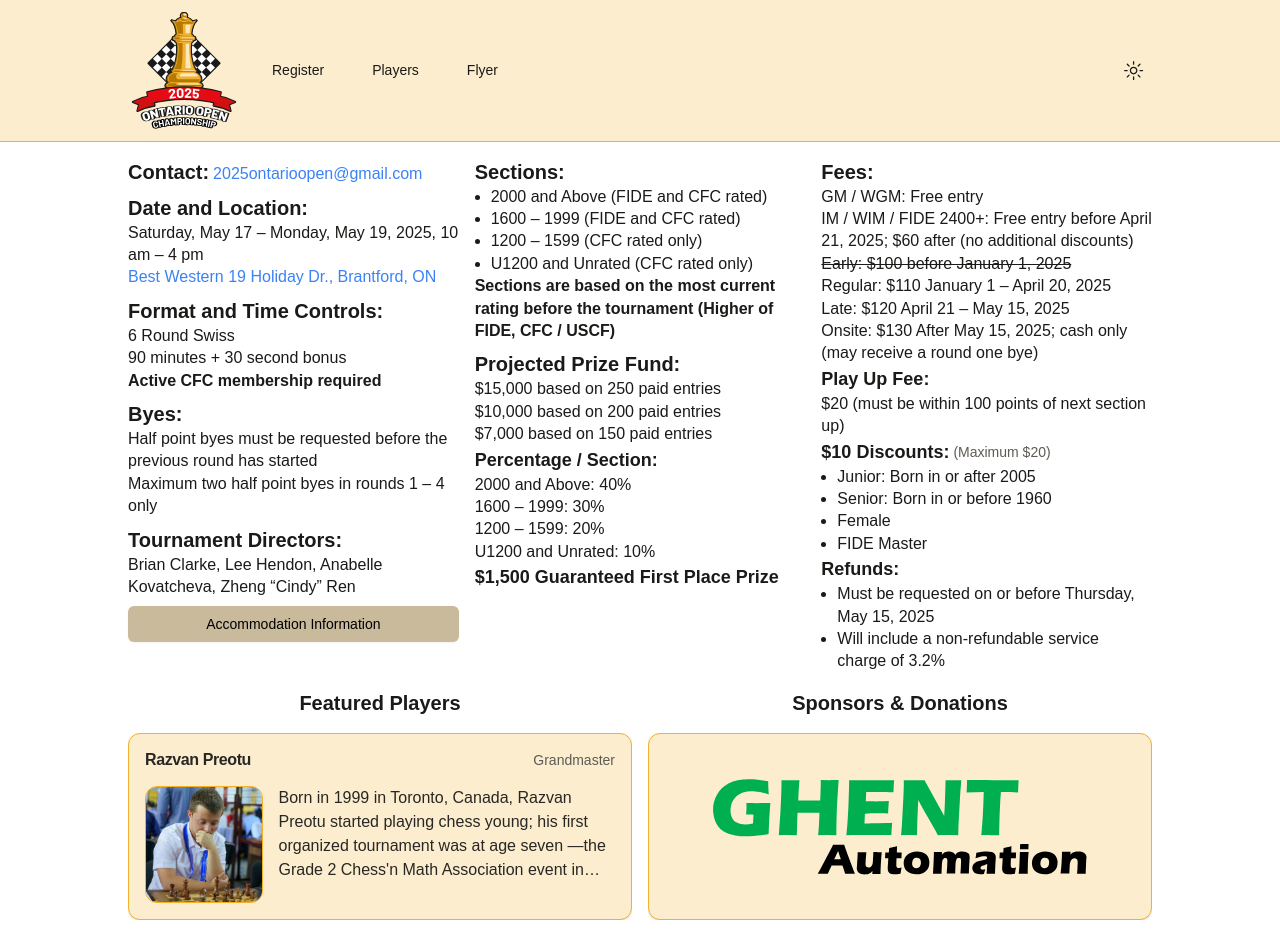
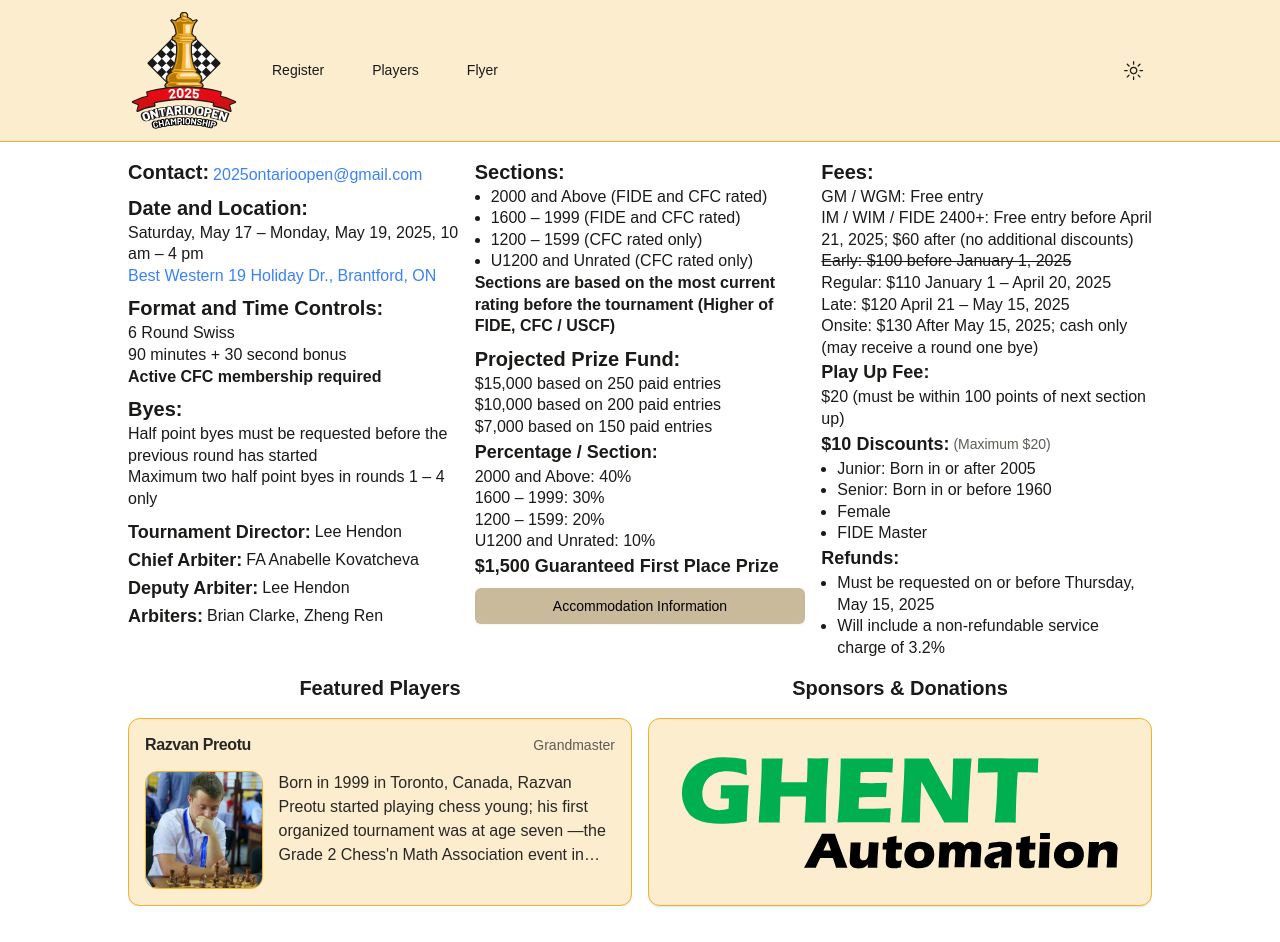
Before and after one commit to debobrad579/2025ontarioopen, a Next.js app: page / in a window 1280 px wide. Built offline with nearby package versions, Linux system fonts and the light colour scheme.

Commit message:
Updated Tournament Directors section and fixed bug in Safari

```diff
--- a/src/app/page.tsx
+++ b/src/app/page.tsx
@@ -15,7 +15,7 @@
 export default function Home() {
   return (
     <>
-      <div className="flex gap-4 flex-col lg:flex-row leading-[1.4]">
+      <div className="flex gap-4 flex-col lg:flex-row leading-[1.35]">
         <div className="flex-1 space-y-2">
           <div className="flex flex-wrap gap-1 items-end">
             <h2 className="font-bold text-xl">Contact:</h2>
@@ -54,11 +54,51 @@
             <p>Maximum two half point byes in rounds 1 &ndash; 4 only</p>
           </div>
           <div>
-            <h2 className="font-bold text-xl">Tournament Directors:</h2>
-            <p>
-              Brian Clarke, Lee Hendon, Anabelle Kovatcheva, Zheng
-              &ldquo;Cindy&rdquo; Ren
-            </p>
+            <div className="flex flex-wrap gap-1 items-center">
+              <h3 className="font-bold text-lg">Tournament Director:</h3>
+              <p>Lee Hendon</p>
+            </div>
+            <div className="flex flex-wrap gap-1 items-center">
+              <h3 className="font-bold text-lg">Chief Arbiter:</h3>
+              <p>FA Anabelle Kovatcheva</p>
+            </div>
+            <div className="flex flex-wrap gap-1 items-center">
+              <h3 className="font-bold text-lg">Deputy Arbiter:</h3>
+              <p>Lee Hendon</p>
+            </div>
+            <div className="flex flex-wrap gap-1 items-center">
+              <h3 className="font-bold text-lg">Arbiters:</h3>
+              <p>Brian Clarke, Zheng Ren</p>
+            </div>
+          </div>
+        </div>
+        <div className="flex-1 space-y-2">
+          <div>
+            <h2 className="font-bold text-xl">Sections:</h2>
+            <ul className="list-disc pl-4">
+              <li>2000 and Above (FIDE and CFC rated)</li>
+              <li>1600 &ndash; 1999 (FIDE and CFC rated)</li>
+              <li>1200 &ndash; 1599 (CFC rated only)</li>
+              <li>U1200 and Unrated (CFC rated only)</li>
+            </ul>
+            <b>
+              Sections are based on the most current rating before the
+              tournament (Higher of FIDE, CFC / USCF)
+            </b>
+          </div>
+          <div>
+            <h2 className="font-bold text-xl">Projected Prize Fund:</h2>
+            <p>$15,000 based on 250 paid entries</p>
+            <p>$10,000 based on 200 paid entries</p>
+            <p>$7,000 based on 150 paid entries</p>
+            <h3 className="font-bold text-lg">Percentage / Section:</h3>
+            <p>2000 and Above: 40%</p>
+            <p>1600 &ndash; 1999: 30%</p>
+            <p>1200 &ndash; 1599: 20%</p>
+            <p>U1200 and Unrated: 10%</p>
+            <h3 className="font-bold text-lg">
+              $1,500 Guaranteed First Place Prize
+            </h3>
           </div>
           <Dialog>
             <DialogTrigger asChild>
@@ -125,35 +165,6 @@
               </ScrollArea>
             </DialogContent>
           </Dialog>
-        </div>
-        <div className="flex-1 space-y-2">
-          <div>
-            <h2 className="font-bold text-xl">Sections:</h2>
-            <ul className="list-disc pl-4">
-              <li>2000 and Above (FIDE and CFC rated)</li>
-              <li>1600 &ndash; 1999 (FIDE and CFC rated)</li>
-              <li>1200 &ndash; 1599 (CFC rated only)</li>
-              <li>U1200 and Unrated (CFC rated only)</li>
-            </ul>
-            <b>
-              Sections are based on the most current rating before the
-              tournament (Higher of FIDE, CFC / USCF)
-            </b>
-          </div>
-          <div>
-            <h2 className="font-bold text-xl">Projected Prize Fund:</h2>
-            <p>$15,000 based on 250 paid entries</p>
-            <p>$10,000 based on 200 paid entries</p>
-            <p>$7,000 based on 150 paid entries</p>
-            <h3 className="font-bold text-lg">Percentage / Section:</h3>
-            <p>2000 and Above: 40%</p>
-            <p>1600 &ndash; 1999: 30%</p>
-            <p>1200 &ndash; 1599: 20%</p>
-            <p>U1200 and Unrated: 10%</p>
-            <h3 className="font-bold text-lg">
-              $1,500 Guaranteed First Place Prize
-            </h3>
-          </div>
         </div>
         <div className="flex-1 space-y-4">
           <div>
--- a/src/components/page/sponsor-card.tsx
+++ b/src/components/page/sponsor-card.tsx
@@ -16,8 +16,8 @@
     <Dialog>
       <DialogTrigger className="w-full focus-visible:outline-none focus-visible:border focus-visible:border-ring rounded-xl">
         <Card>
-          <CardContent className="p-[calc(2rem+0.92ch)] flex justify-center items-center">
-            <Logo className="aspect-[4/1] scale-150" />
+          <CardContent className="p-[calc(2rem+0.92ch)]">
+            <Logo className="aspect-[4/1] scale-[1.75]" />
           </CardContent>
         </Card>
       </DialogTrigger>
```
